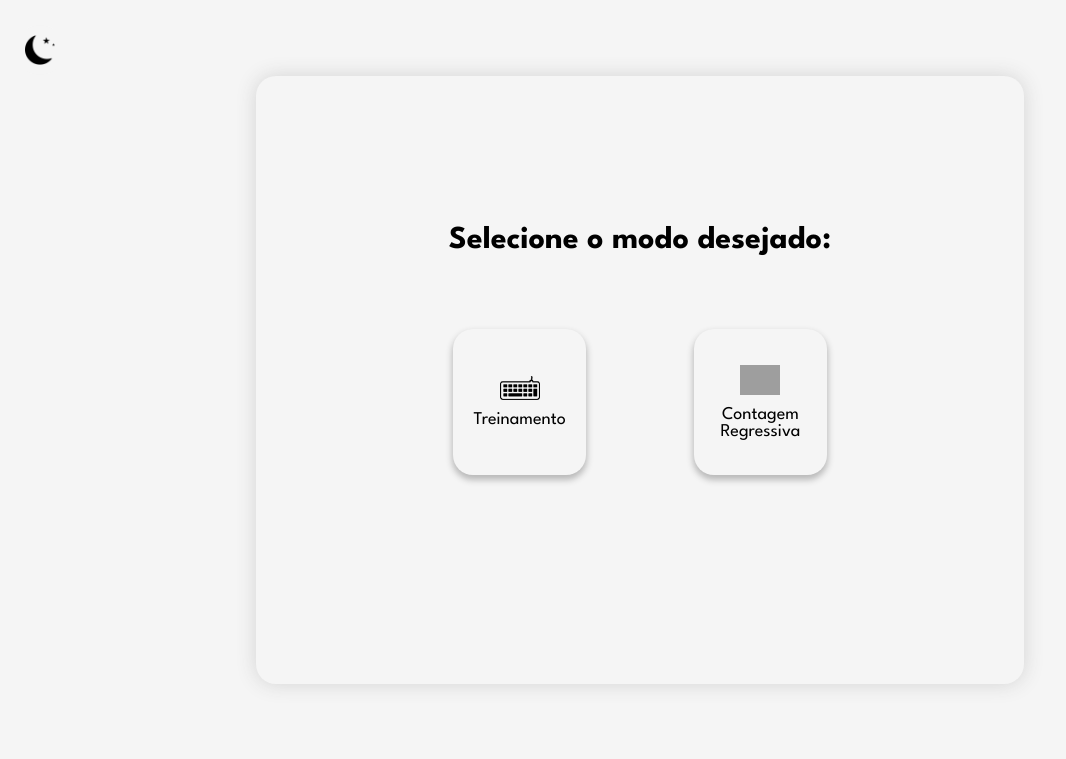
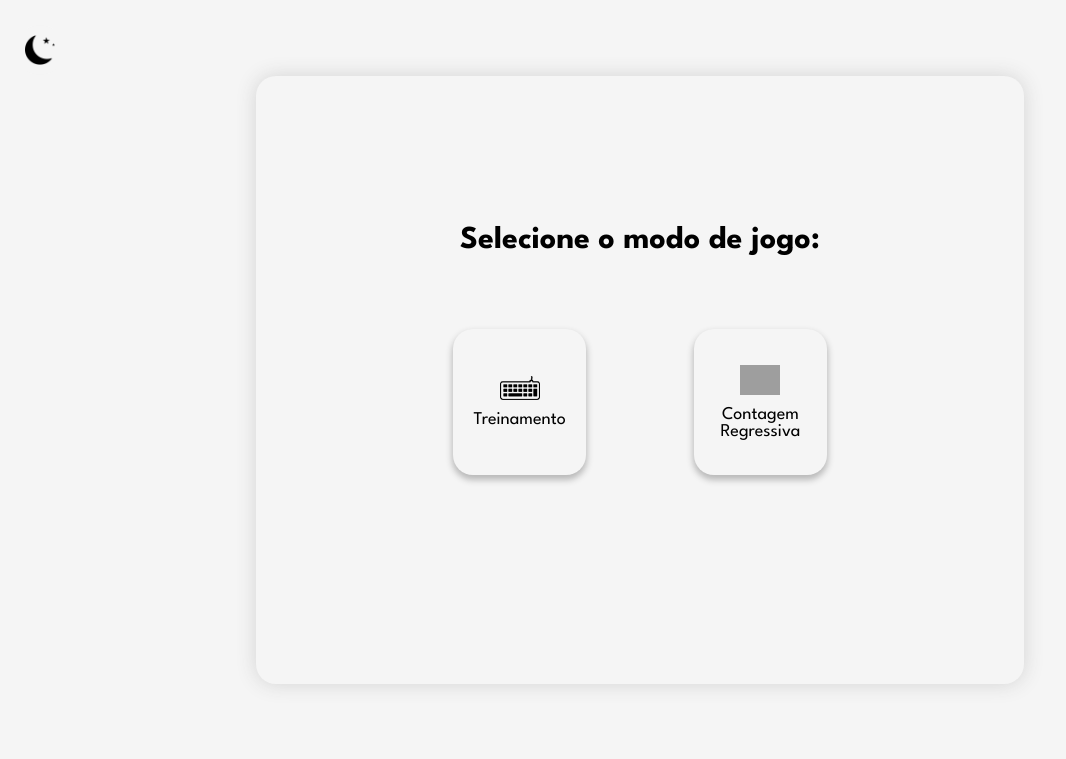
Before and after one commit to danideoliveira/treino-de-digitacao, a Node server app: page / in a window 1280 px wide. Shown: the top 759 px of the page, without its empty margins (0-1066 px from the left). Run offline with Node 20, Linux system fonts and the light colour scheme; some libraries are stand-ins or nearby versions; grey boxes are pictures that could not be loaded.

```diff
--- a/src/views/menu.ejs
+++ b/src/views/menu.ejs
@@ -6,7 +6,7 @@
     <meta name="viewport" content="width=device-width, initial-scale=1.0">
     <title>Digitação</title>
     <link rel="stylesheet" href="assets/css/style.css">
-    <link rel="shortcut icon" href="assets/img/icon_keyboard.png" type="image/x-icon">
+    <link rel="shortcut icon" href="assets/img/icon_top_page.png" type="image/x-icon">
 </head>
 <body>
     <section class="section-config-options">
@@ -19,7 +19,7 @@
 
     <section class="container-menu">
         <div class="box-menu">
-            <h1 class="title-menu">Selecione o modo desejado:</h1>
+            <h1 class="title-menu">Selecione o modo de jogo:</h1>
 
             <div class="div-form">
                 <form action="/" method="GET">
--- a/src/views/timerMode.ejs
+++ b/src/views/timerMode.ejs
@@ -6,7 +6,7 @@
     <meta name="viewport" content="width=device-width, initial-scale=1.0">
     <title>Digitação</title>
     <link rel="stylesheet" href="assets/css/style.css">
-    <link rel="shortcut icon" href="assets/img/icon_keyboard.png" type="image/x-icon">
+    <link rel="shortcut icon" href="assets/img/icon_top_page.png" type="image/x-icon">
 </head>
 <body>
     <section class="section-config-options">
--- a/src/views/timerSettings.ejs
+++ b/src/views/timerSettings.ejs
@@ -6,7 +6,7 @@
     <meta name="viewport" content="width=device-width, initial-scale=1.0">
     <title>Digitação</title>
     <link rel="stylesheet" href="assets/css/style.css">
-    <link rel="shortcut icon" href="assets/img/icon_keyboard.png" type="image/x-icon">
+    <link rel="shortcut icon" href="assets/img/icon_top_page.png" type="image/x-icon">
 </head>
 <body>
     <section class="section-config-options">
--- a/src/views/trainingMode.ejs
+++ b/src/views/trainingMode.ejs
@@ -6,7 +6,7 @@
     <meta name="viewport" content="width=device-width, initial-scale=1.0">
     <title>Digitação</title>
     <link rel="stylesheet" href="assets/css/style.css">
-    <link rel="shortcut icon" href="assets/img/icon_keyboard.png" type="image/x-icon">
+    <link rel="shortcut icon" href="assets/img/icon_top_page.png" type="image/x-icon">
 </head>
 <body>
     <section class="section-config-options">
```
